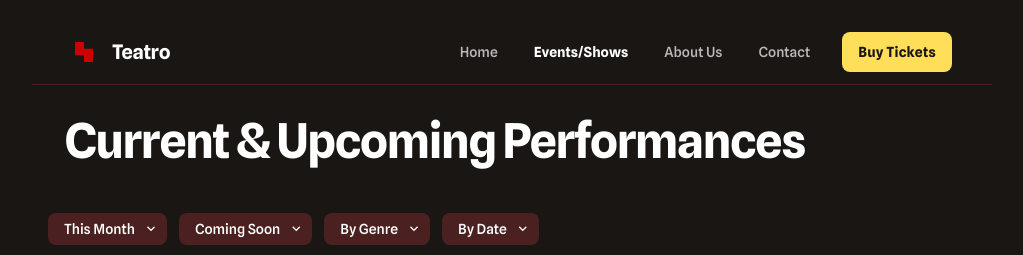
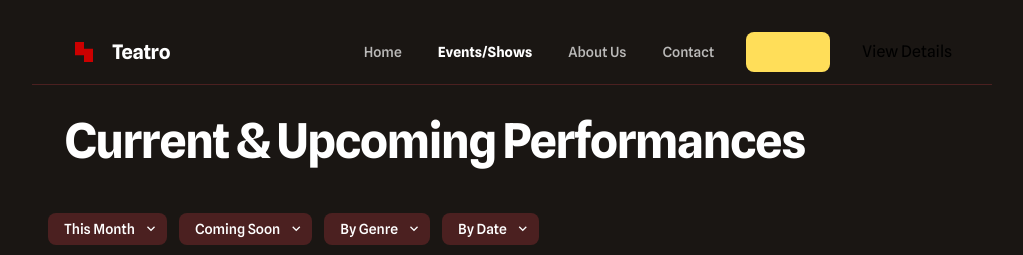
Before and after one commit to Park101219/pagina-Proyecto-2, a plain HTML site: page event.html in a window 1280 px wide. Shown: the top 255 px of the page, without its empty margins (128-1151 px from the left). Drawn offline with nearby package versions, Linux system fonts and the light colour scheme.

Commit message:
Update event.html

```diff
--- a/event.html
+++ b/event.html
@@ -63,7 +63,8 @@
 <a class="text-white/70 hover:text-white text-sm font-medium leading-normal" href="#">Contact</a>
 </div>
 <a class="flex min-w-[84px] max-w-[480px] cursor-pointer items-center justify-center overflow-hidden rounded-lg h-10 px-4 bg-accent-yellow text-background-dark text-sm font-bold leading-normal tracking-[0.015em] hover:bg-accent-orange transition-colors" href="#">
-<span class="truncate">Buy Tickets</span>
+<a href="TicketFuncion.html">View Details</a>
+
 </a>
 </div>
 <button class="md:hidden text-white">
```
